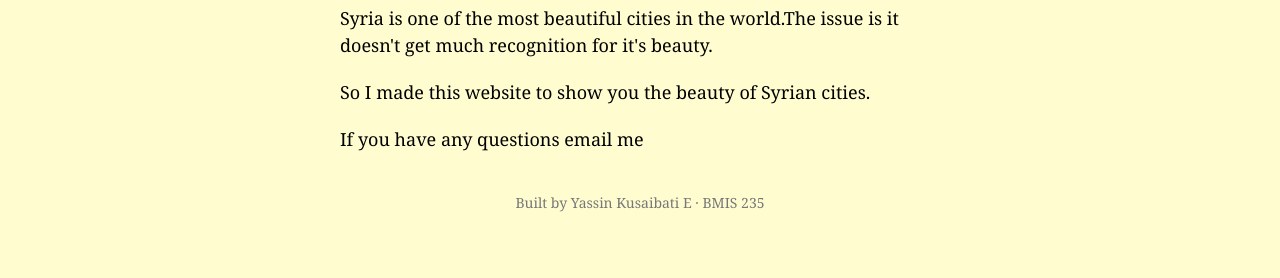
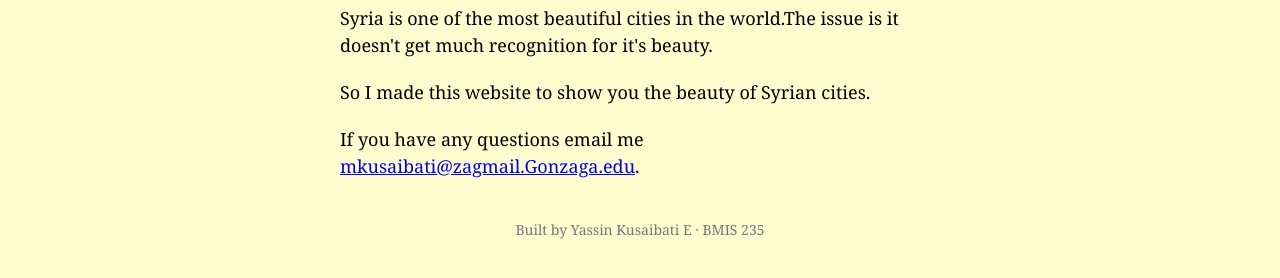
Before and after one commit to kusaibatiyassin1-oss/bmis235-html-3-, a plain HTML site: page index.html in a window 1280 px wide. Shown: the part 194-472 px from the top of the page. Drawn offline with Linux system fonts and the light colour scheme.

Commit message:
Update index.html

```diff
--- a/index.html
+++ b/index.html
@@ -31,7 +31,7 @@
 <h1>Syria</h1>
 <p>Syria is one of the most beautiful cities in the world.The issue is it doesn't get much recognition for it's beauty.</p>
 <p>So I made this website to show you the beauty of Syrian cities.</p>
-<p> If you have any questions email me <a href="mkusaibati@zagmail.Gonzaga.edu".</p></a>
+<p>If you have any questions email me <a href="mailto:mkusaibati@zagmail.Gonzaga.edu">mkusaibati@zagmail.Gonzaga.edu</a>.</p>
 <!-- ===== SHOWCASE ======================================================
      This box is empty on purpose. In Part 7 you paste an interactive
      graphic BETWEEN the opening <div> and the closing </div> below.
```
